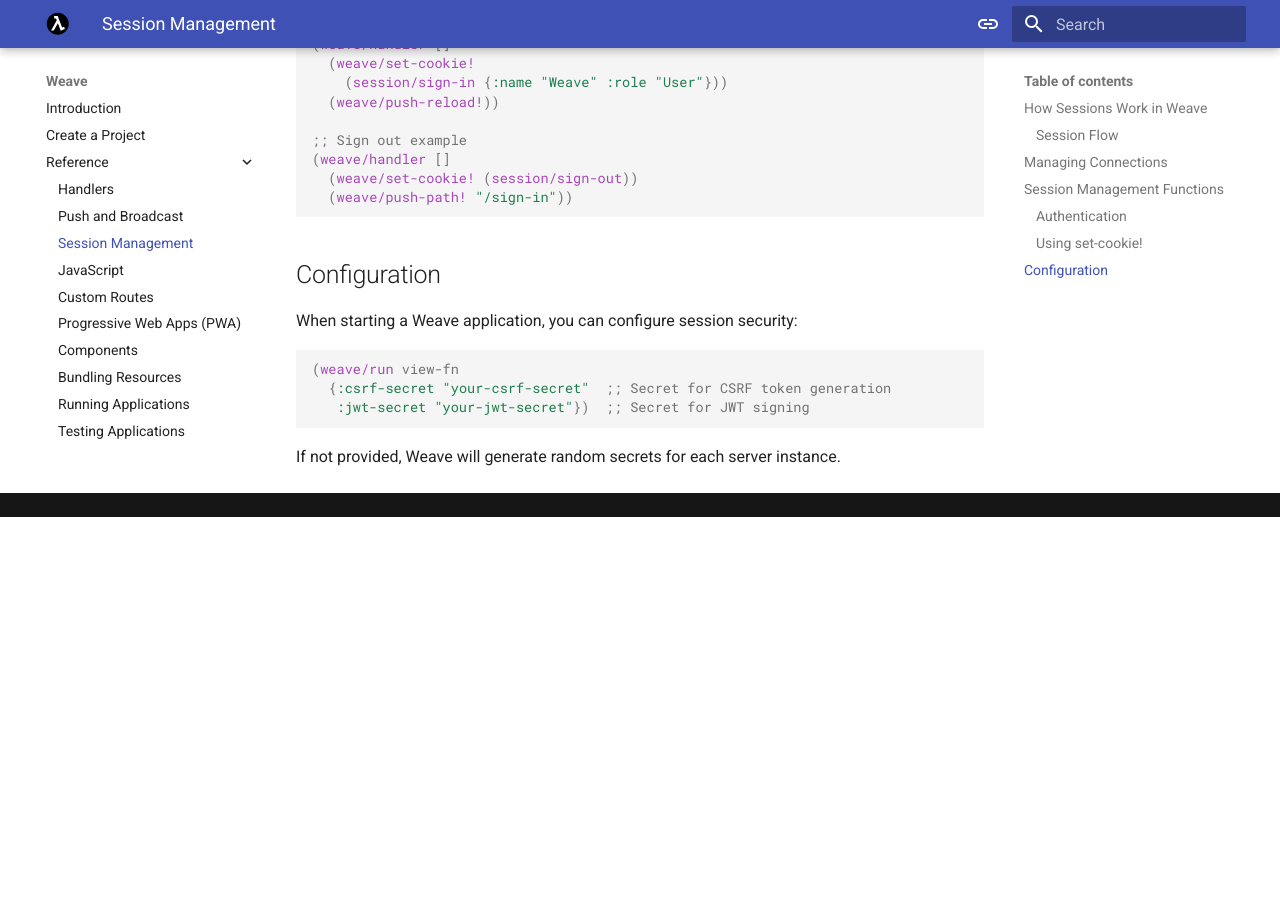
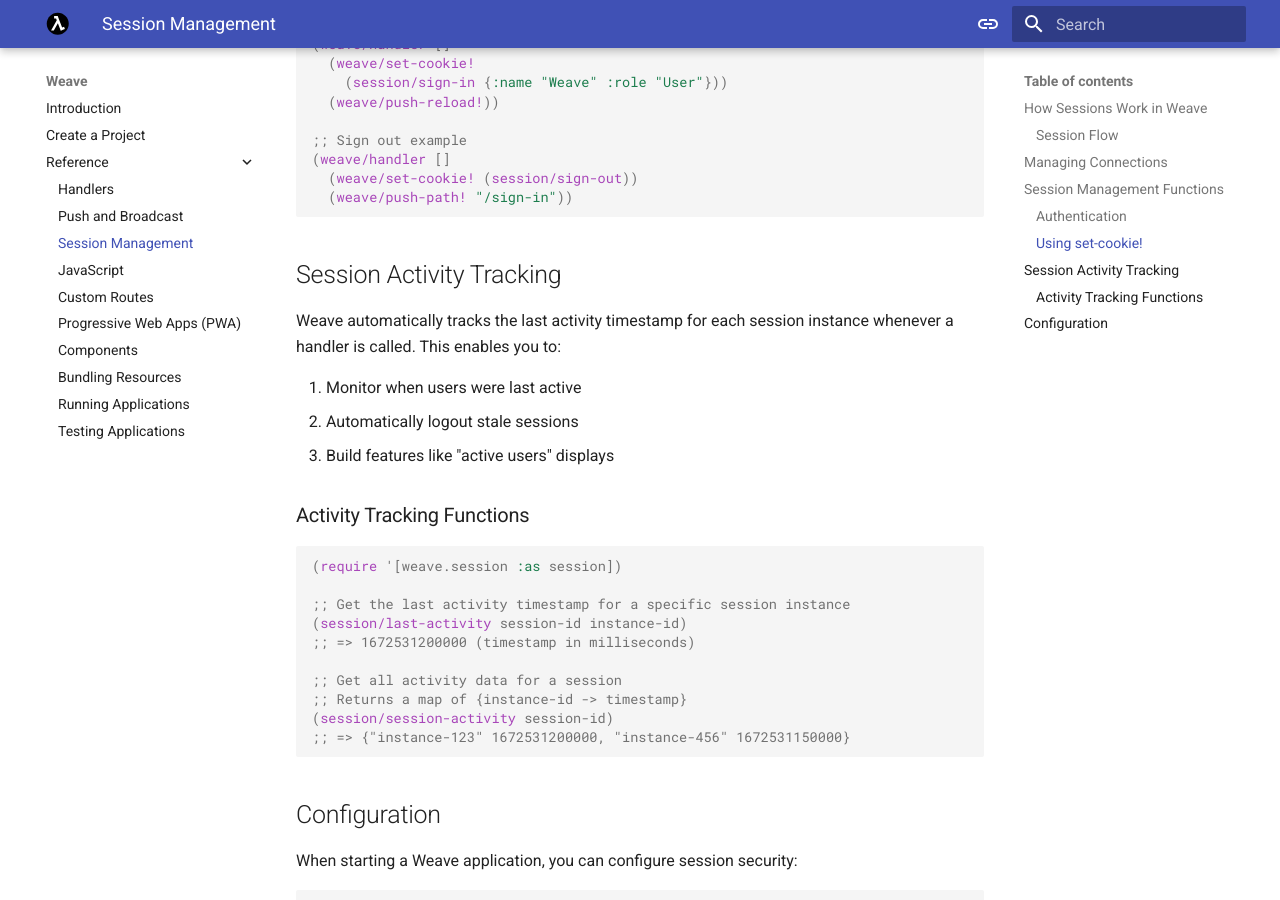
Before and after one commit to nakkaya/weave, an MkDocs documentation site: the page built from doc/docs/reference/30_session.md, in a window 1280 px wide and 900 px high, scrolled down 1753 px. Built offline with MkDocs 1.6.1 and Material for MkDocs 9.7.7, drawn with Linux system fonts in a browser that asks for light colours; before the commit the page ends 2270 px from its top, so only the background shows below that.

Commit message:
implement session activity tracking

````diff
--- a/doc/docs/reference/30_session.md
+++ b/doc/docs/reference/30_session.md
@@ -78,6 +78,30 @@
   (weave/push-path! "/sign-in"))
 ```
 
+## Session Activity Tracking
+
+Weave automatically tracks the last activity timestamp for each
+session instance whenever a handler is called. This enables you to:
+
+1. Monitor when users were last active
+2. Automatically logout stale sessions
+3. Build features like "active users" displays
+
+### Activity Tracking Functions
+
+```clojure
+(require '[weave.session :as session])
+
+;; Get the last activity timestamp for a specific session instance
+(session/last-activity session-id instance-id)
+;; => 1672531200000 (timestamp in milliseconds)
+
+;; Get all activity data for a session
+;; Returns a map of {instance-id -> timestamp}
+(session/session-activity session-id)
+;; => {"instance-123" 1672531200000, "instance-456" 1672531150000}
+```
+
 ## Configuration
 
 When starting a Weave application, you can configure session security:
````
Also changed, not shown: 3 other files.
